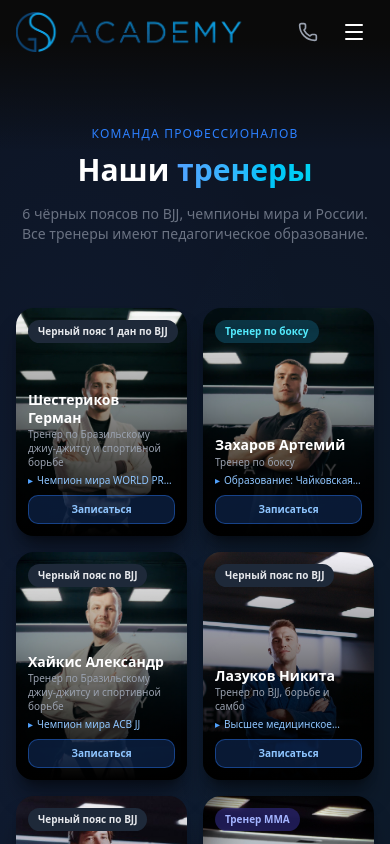
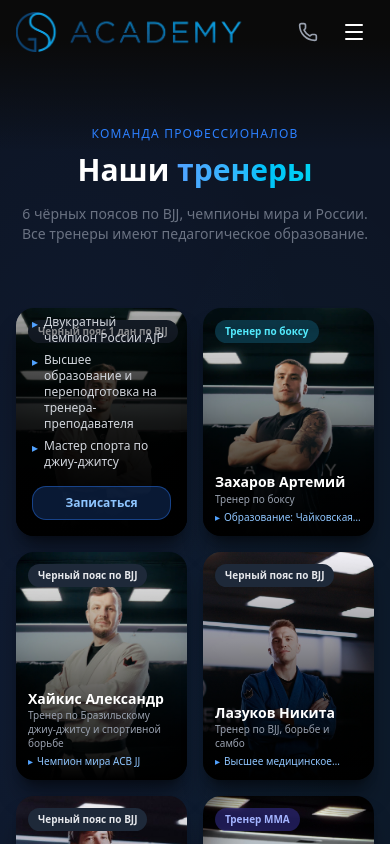
Before and after one commit to german9827387/bjj59-site, a Next.js app: page / in a window 390 px wide. Both pictures are taken after a click on the element 101 px from the left and 3631 px from the top of the page. Shown: the part 3209-4053 px from the top of the page. Built offline with nearby package versions, Linux system fonts and the light colour scheme.

Commit message:
ux: trainer cards tap-to-reveal on mobile, modal scrollable with max-h dvh

```diff
--- a/components/LeadModal.tsx
+++ b/components/LeadModal.tsx
@@ -71,19 +71,19 @@ export default function LeadModal({ isOpen, onClose }: LeadModalProps) {
       <div className="absolute inset-0 bg-black/70 backdrop-blur-sm" />
 
       {/* Modal — bottom sheet on mobile, centered dialog on desktop */}
-      <div className="relative w-full sm:max-w-md bg-[#0d1525] border border-white/10 rounded-t-3xl sm:rounded-3xl overflow-hidden shadow-2xl shadow-black/50">
+      <div className="relative w-full sm:max-w-md bg-[#0d1525] border border-white/10 rounded-t-3xl sm:rounded-3xl shadow-2xl shadow-black/50 flex flex-col max-h-[92dvh] sm:max-h-[90vh]">
         {/* Top accent line */}
         <div className="h-px w-full bg-gradient-to-r from-transparent via-blue-500/60 to-transparent" />
 
         {/* Drag handle — visible only on mobile */}
-        <div className="flex justify-center pt-3 pb-1 sm:hidden">
+        <div className="flex justify-center pt-3 pb-1 sm:hidden shrink-0">
           <div className="w-10 h-1 rounded-full bg-white/20" />
         </div>
 
         {/* Glow */}
         <div className="absolute top-0 left-1/2 -translate-x-1/2 w-64 h-32 bg-blue-500/10 rounded-full blur-3xl pointer-events-none" />
 
-        <div className="relative p-7 sm:p-8">
+        <div className="relative p-6 sm:p-8 overflow-y-auto">
           {/* Close */}
           <button
             onClick={onClose}
--- a/components/Trainers.tsx
+++ b/components/Trainers.tsx
@@ -12,10 +12,17 @@ type Trainer = (typeof trainersJson)[0];
 function TrainerCard({ trainer, i, onRecord }: { trainer: Trainer; i: number; onRecord: () => void }) {
   const initials = trainer.name.split(" ").map((n) => n[0]).join("");
   const hasImage = !!trainer.image;
+  const [tapped, setTapped] = useState(false);
+
+  const handleTap = () => setTapped((v) => !v);
 
   return (
     <Reveal delay={i * 60}>
-      <div className="relative rounded-2xl overflow-hidden group cursor-pointer shadow-xl shadow-black/40" style={{ aspectRatio: "3/4" }}>
+      <div
+        className="relative rounded-2xl overflow-hidden group cursor-pointer shadow-xl shadow-black/40"
+        style={{ aspectRatio: "3/4" }}
+        onClick={handleTap}
+      >
       {hasImage ? (
         <Image
           src={trainer.image}
@@ -46,8 +53,8 @@ function TrainerCard({ trainer, i, onRecord }: { trainer: Trainer; i: number; on
         {trainer.belt}
       </span>
 
-      {/* Always visible: name + role + first achievement + CTA */}
-      <div className="absolute bottom-0 left-0 right-0 p-3 sm:p-4 z-10 group-hover:opacity-0 transition-opacity duration-300">
+      {/* Static bottom info — скрыто при hover (десктоп) и при tap (мобилка) */}
+      <div className={`absolute bottom-0 left-0 right-0 p-3 sm:p-4 z-10 transition-opacity duration-300 ${tapped ? "opacity-0" : "opacity-100"} group-hover:opacity-0`}>
         <h3 className="text-white font-black text-sm sm:text-base leading-tight">{trainer.name}</h3>
         <p className="text-gray-400 text-[10px] sm:text-xs mt-0.5 leading-snug">{trainer.role}</p>
         {trainer.achievements[0] && (
@@ -55,16 +62,10 @@ function TrainerCard({ trainer, i, onRecord }: { trainer: Trainer; i: number; on
             <span className="text-blue-400 mr-1">▸</span>{trainer.achievements[0]}
           </p>
         )}
-        <button
-          onClick={onRecord}
-          className="mt-2 block w-full text-center bg-blue-500/20 border border-blue-500/40 text-blue-300 text-[10px] font-bold py-1.5 rounded-lg hover:bg-blue-500/30 transition-all"
-        >
-          Записаться
-        </button>
       </div>
 
-      {/* Hover overlay with achievements */}
-      <div className="absolute inset-0 z-20 flex flex-col justify-end p-4 opacity-0 group-hover:opacity-100 transition-opacity duration-300 bg-gradient-to-t from-black/95 via-black/80 to-black/30">
+      {/* Achievements overlay — показывается при hover (десктоп) и при tap (мобилка) */}
+      <div className={`absolute inset-0 z-20 flex flex-col justify-end p-4 transition-opacity duration-300 bg-gradient-to-t from-black/95 via-black/80 to-black/30 ${tapped ? "opacity-100" : "opacity-0"} group-hover:opacity-100`}>
         <h3 className="text-white font-black text-base leading-tight mb-0.5">{trainer.name}</h3>
         <p className="text-blue-400 text-[11px] mb-3 leading-snug">{trainer.role}</p>
         <ul className="space-y-1.5 mb-4">
@@ -76,8 +77,8 @@ function TrainerCard({ trainer, i, onRecord }: { trainer: Trainer; i: number; on
           ))}
         </ul>
         <button
-          onClick={onRecord}
-          className="block w-full text-center bg-blue-500/20 border border-blue-500/40 text-blue-300 text-xs font-bold py-2 rounded-xl hover:bg-blue-500/30 transition-all"
+          onClick={(e) => { e.stopPropagation(); onRecord(); }}
+          className="block w-full text-center bg-blue-500/20 border border-blue-500/40 text-blue-300 text-xs font-bold py-2 rounded-xl hover:bg-blue-500/30 transition-all active:scale-95"
         >
           Записаться
         </button>
```
